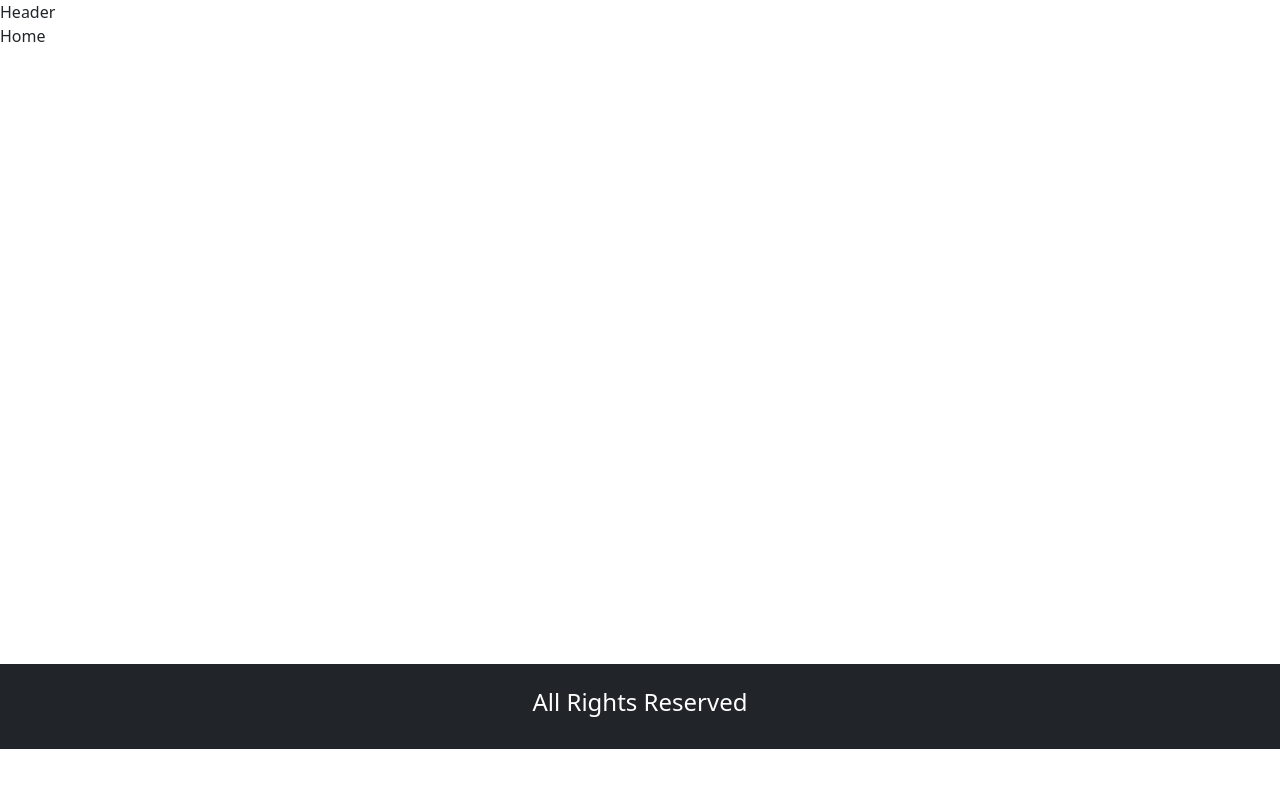
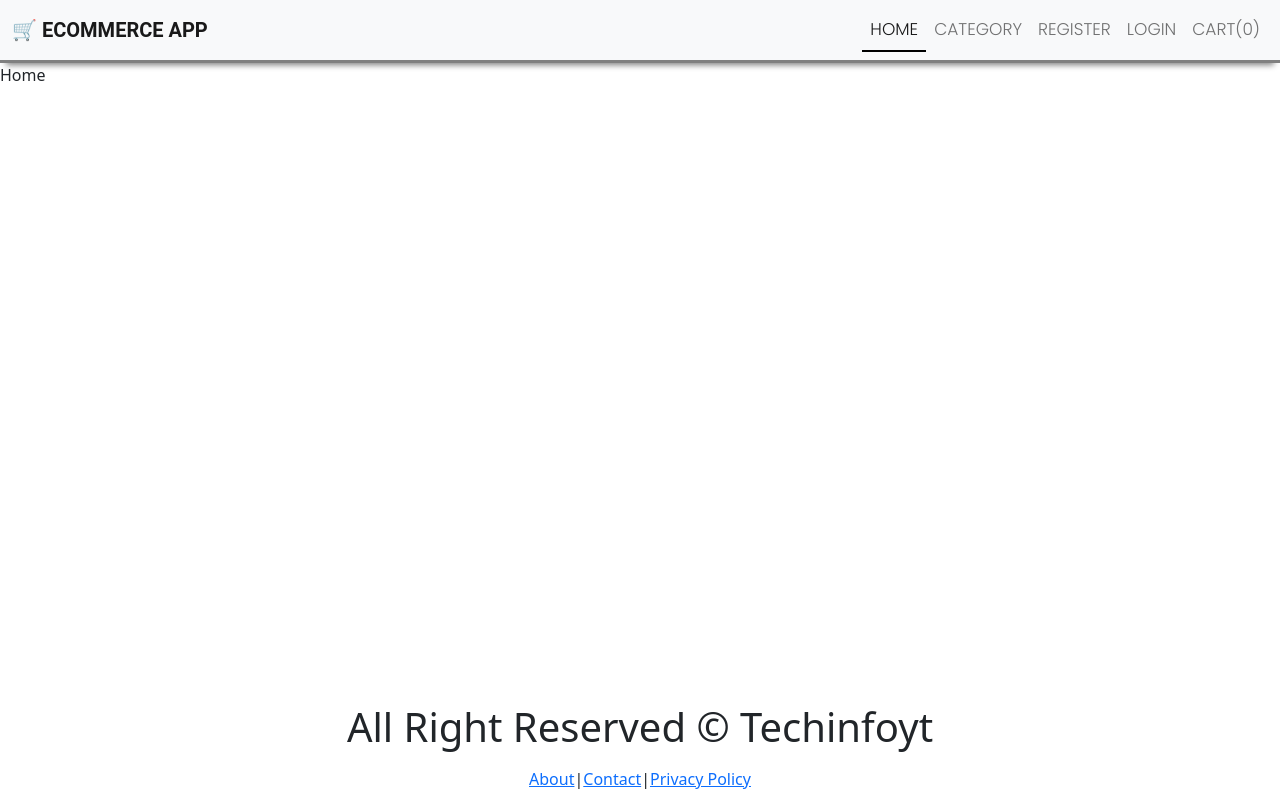
Before and after one commit to MgMorshed123/ECommerce-Website-n, a React (Create React App) app in the folder client/: page / in a window 1280 px wide. Built offline with nearby package versions, Linux system fonts and the light colour scheme.

Commit message:
adding footer

```diff
--- a/client/package.json
+++ b/client/package.json
@@ -8,6 +8,7 @@
     "@testing-library/user-event": "^13.5.0",
     "react": "^18.2.0",
     "react-dom": "^18.2.0",
+    "react-icons": "^4.12.0",
     "react-router-dom": "^6.20.0",
     "react-scripts": "5.0.1",
     "web-vitals": "^2.1.4"
--- a/client/src/Component/Footer/Footer.js
+++ b/client/src/Component/Footer/Footer.js
@@ -1,19 +1,15 @@
-
-
-import React from 'react'
-
+import React from "react";
+import { Link } from "react-router-dom";
 const Footer = () => {
   return (
+    <div className="footer">
+      <h1 className="text-center">All Right Reserved &copy; Techinfoyt</h1>
+      <p className="text-center mt-3">
+        <Link to="/about">About</Link>|<Link to="/contact">Contact</Link>|
+        <Link to="/policy">Privacy Policy</Link>
+      </p>
+    </div>
+  );
+};
 
-    <div className='bg-dark text-white  p-4  '>
-
-
-
-      <h4 className='text-center '>All Rights Reserved  </h4>
-
-
-    </div>
-  )
-}
-
-export default Footer
+export default Footer;
--- a/client/src/Component/Header/Header.js
+++ b/client/src/Component/Header/Header.js
@@ -1,8 +1,67 @@
 import React from 'react'
+import { Link, NavLink } from "react-router-dom";
+
+import {GiShoppingBag}  from 'react-icons/gi'
+
 
 const Header = () => {
   return (
-    <div>Header</div>
+
+    <div>
+<nav className="navbar navbar-expand-lg navbar-light bg-light">
+  <div className="container-fluid">
+    <a className="navbar-brand" href="#">
+      🛒 Ecommerce App
+    </a>
+    <button className="navbar-toggler" type="button" data-bs-toggle="collapse" data-bs-target="#navbarSupportedContent" aria-controls="navbarSupportedContent" aria-expanded="false" aria-label="Toggle navigation">
+      <span className="navbar-toggler-icon" />
+    </button>
+    <div className="collapse navbar-collapse" id="navbarSupportedContent">
+      <ul className="navbar-nav ms-auto mb-2 mb-lg-0">
+        <li className="nav-item">
+          <NavLink to="/"  className="nav-link active" aria-current="page" href="#">Home</NavLink>
+        </li>
+
+        <li className="nav-item">
+          <Link to="/category"  className="nav-link " aria-current="page" href="#">Category</Link>
+        </li>
+
+
+
+        <li   className="nav-item">
+        <NavLink to="/register"  className="nav-link " aria-current="page" href="#">Register</NavLink>
+        </li>
+
+        <li className="nav-item">
+        <NavLink to="/login"  className="nav-link " aria-current="page" href="#">Login</NavLink>
+        </li>
+
+
+        <li className="nav-item">
+        <NavLink to="/cart"  className="nav-link " aria-current="page" href="#">Cart(0)</NavLink>
+        </li>
+
+       {/*  <li className="nav-item dropdown">
+          <a className="nav-link dropdown-toggle" href="#" id="navbarDropdown" role="button" data-bs-toggle="dropdown" aria-expanded="false">
+            Dropdown
+          </a>
+          <ul className="dropdown-menu" aria-labelledby="navbarDropdown">
+            <li><a className="dropdown-item" href="#">Action</a></li>
+            <li><a className="dropdown-item" href="#">Another action</a></li>
+            <li><hr className="dropdown-divider" /></li>
+            <li><a className="dropdown-item" href="#">Something else here</a></li>
+          </ul>
+        </li>
+        <li className="nav-item">
+          <a className="nav-link disabled" href="#" tabIndex={-1} aria-disabled="true">Disabled</a>
+        </li> */}
+      </ul>
+
+    </div>
+  </div>
+</nav>
+
+    </div>
   )
 }
 
--- a/client/src/index.css
+++ b/client/src/index.css
@@ -1,10 +1,36 @@
-/* @import url('https://fonts.googleapis.com/css2?family=Poppins:ital,wght@1,200;1,300&display=swap'); */
-@import url('https://fonts.googleapis.com/css2?family=Playfair+Display:wght@400;500;600&family=Poppins:ital,wght@1,200;1,300&display=swap');
-*{
+@import url("https://fonts.googleapis.com/css2?family=Playfair+Display:wght@700&family=Poppins:wght@300;400&display=swap");
+
+* {
   margin: 0;
   padding: 0;
   box-sizing: border-box;
+}
 
+/* font-family: 'Poppins', sans-serif; */
+/* font-family: 'Playfair Display', serif; */
+
+/* //navbar css */
+.navbar {
+  font-family: "Poppins", sans-serif;
+  font-size: 17px;
+  line-height: 26px;
+  text-transform: uppercase;
+  box-shadow: 0 8px 6px -6px gray;
+  --webkit-box-shadow: 0 8px 6px -6px gray;
+  border-bottom: solid gray !important;
+}
+
+.nav-link {
+  font-weight: 300 !important;
+}
+
+.active {
+  border-bottom: 2px solid black;
+}
+
+.navbar-brand {
+  font-weight: 700;
+  font-family: "roboto", sans-serif;
 }
 
 
```
Also changed, not shown: 1 other file (tests, documents, lock files or other folders).
